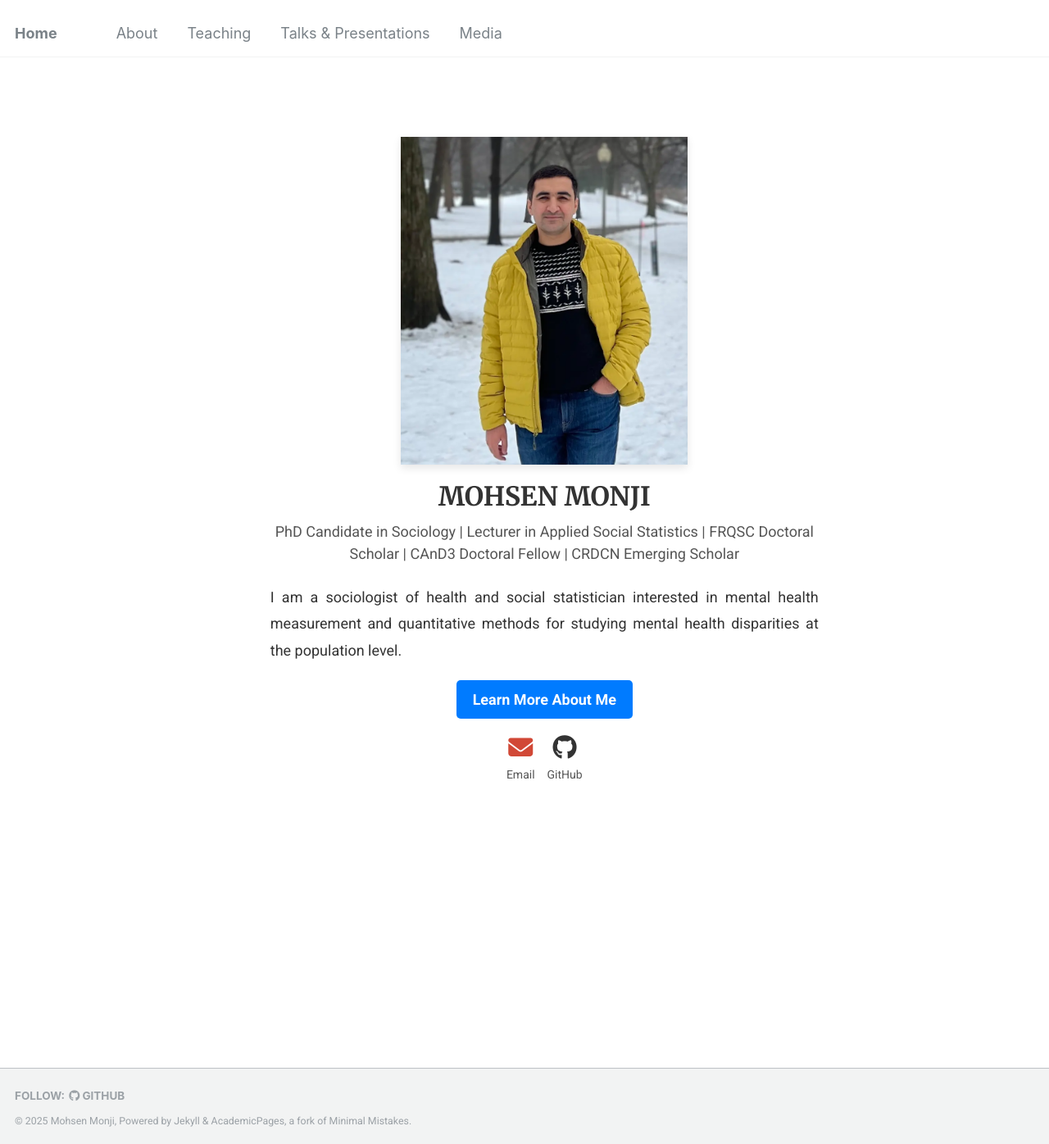
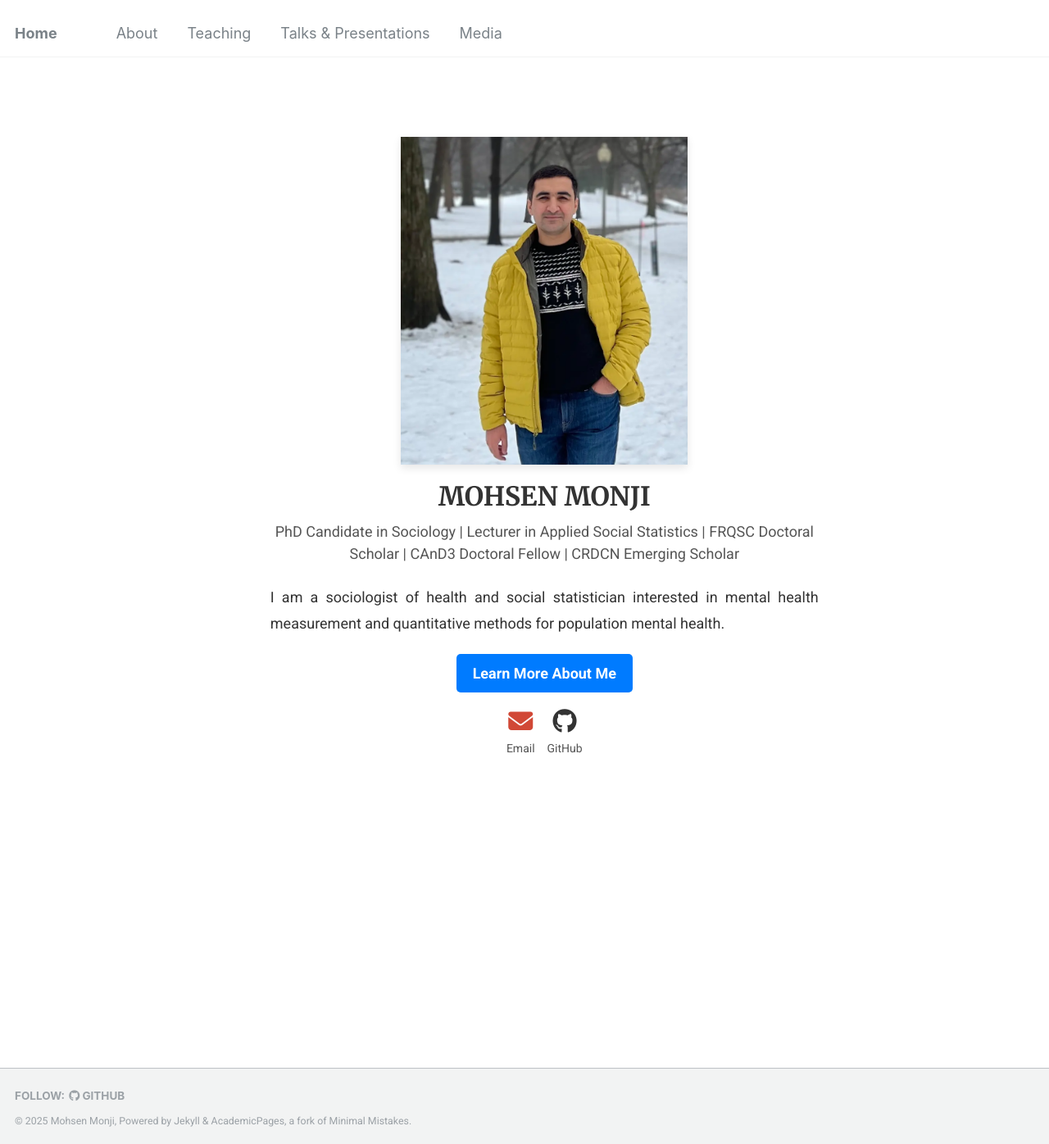
Before and after one commit to Mohsnmonji/mohsnmonji.github.io, a Jekyll site: the page built from _pages/front.md, in a window 1280 px wide and 1396 px high. Shown: the whole window at 82% size. Built offline with Jekyll 4.4.1, drawn with Linux system fonts in a browser that asks for light colours.

Commit message:
Update front.md

```diff
--- a/_pages/front.md
+++ b/_pages/front.md
@@ -27,7 +27,7 @@ hide_avatar: true
 
   <!-- Description -->
 <p style="font-size: 18px; color: #333; text-align: justify; line-height: 1.8; margin-bottom: 20px;">
-  I am a sociologist of health and social statistician interested in mental health measurement and quantitative methods for studying mental health disparities at the population level.
+  I am a sociologist of health and social statistician interested in mental health measurement and quantitative methods for population mental health.
 </p>
   <!-- Button -->
   <div style="margin-bottom: 20px;">
```
